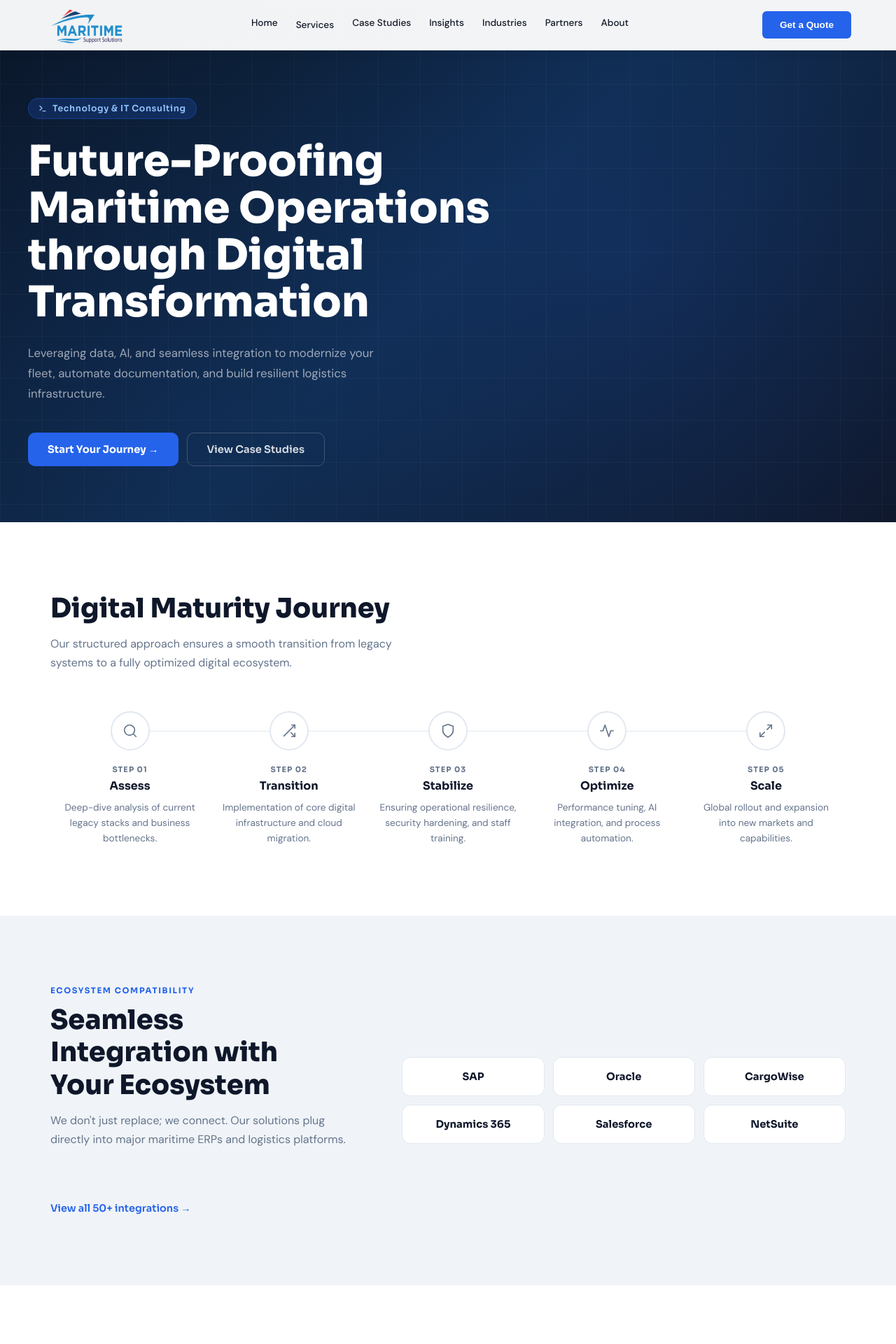
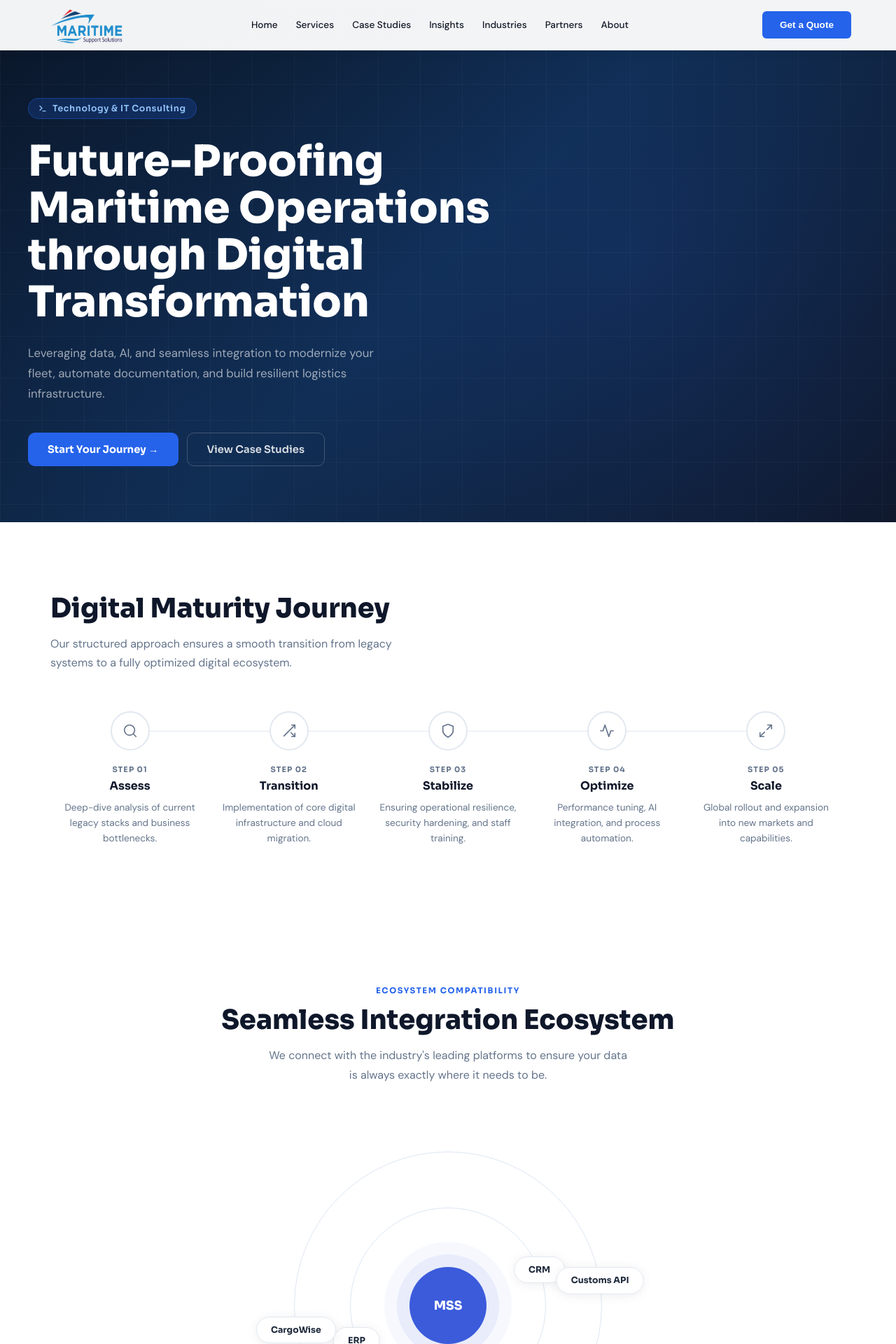
Before and after one commit to MSS-Smooth-Ocean-tech/MSS-Main-Website, a FastAPI app: page /technology in a window 1280 px wide. Shown: the top 1920 px of the page at 70% size. Run offline with FastAPI, Linux system fonts and the light colour scheme.

Commit message:
Add orbit-style ecosystem UI and animation
Introduce an interactive 'orbit' visualization for the Ecosystem section and minor nav alignment fix. Changes add new CSS for orbit scene, rings, center node, and pill-style integration badges (o-pill/o-pill-wrap), replace the previous grid/badge styles in technology.css, and tweak .mss-nav-links alignment in base.css. The ecosystem template was updated to render the orbit markup (rings, center, and several orbiting pills) and include centered heading/subtitle. A small inline script in technology_services.html animates the o-pill-wrap elements using requestAnimationFrame, positioning wrappers around the scene by radius/angle/speed (pills remain upright).

```diff
--- a/static/css/base.css
+++ b/static/css/base.css
@@ -47,6 +47,7 @@ ul { list-style: none; }
   display: flex;
   gap: 2px;
   margin-right: 16px;
+  align-items: baseline;
 }
 
 .mss-nav-links a {
--- a/static/css/technology.css
+++ b/static/css/technology.css
@@ -220,51 +220,74 @@
     line-height: 1.6;
   }
 
-  /* ── ECOSYSTEM ── */
-  .ecosystem-section { background: var(--bg); }
-  .ecosystem-grid {
-    display: grid;
-    grid-template-columns: 1fr 1.5fr;
-    gap: 80px;
+  .orbit-scene {
+  position: relative;
+  width: 520px;
+  height: 520px;
+  margin: 0 auto;
+}
+
+.o-ring {
+  position: absolute;
+  border-radius: 50%;
+  border: 1px solid #dde6f5;
+  top: 50%; left: 50%;
+  transform: translate(-50%, -50%);
+  pointer-events: none;
+}
+.o-ring-1 { width: 280px; height: 280px; }
+.o-ring-2 { width: 440px; height: 440px; }
+
+.o-center {
+  position: absolute;
+  top: 50%; left: 50%;
+  transform: translate(-50%, -50%);
+  width: 110px; height: 110px;
+  background: #3b5bdb;
+  border-radius: 50%;
+  display: flex;
   align-items: center;
+  justify-content: center;
+  font-family: 'Sora', sans-serif;
+  font-size: 1.1rem;
+  font-weight: 800;
+  color: #fff;
+  z-index: 10;
+  box-shadow:
+    0 0 0 18px rgba(59,91,219,0.08),
+    0 0 0 36px rgba(59,91,219,0.04);
 }
-  @media (max-width: 800px) { .ecosystem-grid { grid-template-columns: 1fr; gap: 40px; } }
 
-  .eco-integrations {
-    display: grid;
-    grid-template-columns: repeat(3, 1fr);
-    gap: 12px;
+.o-pill-wrap {
+  position: absolute;
+  top: 50%;
+  left: 50%;
+  z-index: 5;
+  /* JS positions these */
 }
-  .eco-badge {
+
+.o-pill {
   background: #fff;
-    border: 1.5px solid var(--border);
-    border-radius: 12px;
-    padding: 18px 12px;
+  border: 1.5px solid #e2e8f0;
+  border-radius: 100px;
+  padding: 10px 20px;
+  font-family: 'Sora', sans-serif;
+  font-size: 0.78rem;
+  font-weight: 700;
+  color: #1e293b;
+  white-space: nowrap;
   text-align: center;
-    font-family: 'Sora', sans-serif;
-    font-size: 0.92rem;
-    font-weight: 700;
-    color: var(--navy);
-    transition: border-color 0.2s, box-shadow 0.2s, transform 0.2s;
+  line-height: 1.3;
+  box-shadow: 0 2px 16px rgba(0,0,0,0.07);
+  transform: translate(-50%, -50%);
+  transition: border-color 0.2s, box-shadow 0.2s;
   cursor: default;
 }
-  .eco-badge:hover {
-    border-color: var(--blue);
-    box-shadow: 0 4px 20px rgba(37,99,235,0.1);
-    transform: translateY(-2px);
+.o-pill:hover {
+  border-color: #3b5bdb;
+  box-shadow: 0 4px 24px rgba(59,91,219,0.15);
+  color: #3b5bdb;
 }
-  .eco-view-all {
-    display: inline-flex;
-    align-items: center;
-    gap: 6px;
-    color: var(--blue);
-    font-family: 'Sora', sans-serif;
-    font-size: 0.9rem;
-    font-weight: 600;
-    margin-top: 20px;
-    transition: gap 0.2s;
-  }
-  .eco-view-all:hover { gap: 10px; }
 
 .lifecycle-section { background: #fff; }
 .lifecycle-wrap {
--- a/templates/pages/services/technology_services.html
+++ b/templates/pages/services/technology_services.html
@@ -44,5 +44,36 @@
     el.style.transition = 'opacity 0.5s ease, transform 0.5s ease';
     observer.observe(el);
   });
+
+  (function() {
+  const scene   = document.querySelector('.orbit-scene');
+  if (!scene) return;
+
+  const cx = scene.offsetWidth  / 2;
+  const cy = scene.offsetHeight / 2;
+
+  const nodes = Array.from(scene.querySelectorAll('.o-pill-wrap')).map(el => ({
+    el,
+    radius: parseFloat(el.dataset.radius),
+    speed:  parseFloat(el.dataset.speed),   // degrees per frame
+    angle:  parseFloat(el.dataset.angle),   // current angle in degrees
+  }));
+
+  function tick() {
+    nodes.forEach(n => {
+      n.angle += n.speed;
+      const rad = n.angle * Math.PI / 180;
+      const x   = cx + n.radius * Math.cos(rad);
+      const y   = cy + n.radius * Math.sin(rad);
+      // position the wrapper
+      n.el.style.left = x + 'px';
+      n.el.style.top  = y + 'px';
+      // pill itself is always upright — no rotation applied
+    });
+    requestAnimationFrame(tick);
+  }
+
+  tick();
+})();
 </script>
 {% endblock %}
--- a/templates/sections/services/technology-services/ecosystem.html
+++ b/templates/sections/services/technology-services/ecosystem.html
@@ -1,26 +1,29 @@
-<!-- ══ ECOSYSTEM COMPATIBILITY ══ -->
 <section class="ecosystem-section">
-  <div class="section-wrap">
-    <div class="ecosystem-grid">
+  <div class="section-wrap" style="text-align:center;">
+    <span class="eyebrow" style="display:block; text-align:center;">Ecosystem Compatibility</span>
+    <h2 class="sec-title" style="text-align:center;">Seamless Integration Ecosystem</h2>
+    <p class="sec-sub" style="max-width:520px; margin:0 auto 56px;">We connect with the industry's leading platforms to ensure your data is always exactly where it needs to be.</p>
 
-      <div>
-        <span class="eyebrow">Ecosystem Compatibility</span>
-        <h2 class="sec-title">Seamless Integration with Your Ecosystem</h2>
-        <p class="sec-sub">We don't just replace; we connect. Our solutions plug directly into major maritime ERPs and logistics platforms.</p>
-        <a href="#" class="eco-view-all">View all 50+ integrations →</a>
+    <div class="orbit-scene">
+      <div class="o-ring o-ring-1"></div>
+      <div class="o-ring o-ring-2"></div>
+      <div class="o-center">MSS</div>
+
+      <!-- Inner: ERP + CRM -->
+      <div class="o-pill-wrap" data-radius="140" data-speed="0.4" data-angle="0">
+        <div class="o-pill">ERP</div>
+      </div>
+      <div class="o-pill-wrap" data-radius="140" data-speed="0.4" data-angle="180">
+        <div class="o-pill">CRM</div>
       </div>
 
-      <div>
-        <div class="eco-integrations">
-          <div class="eco-badge">SAP</div>
-          <div class="eco-badge">Oracle</div>
-          <div class="eco-badge">CargoWise</div>
-          <div class="eco-badge">Dynamics 365</div>
-          <div class="eco-badge">Salesforce</div>
-          <div class="eco-badge">NetSuite</div>
-        </div>
+      <!-- Outer: Customs API + CargoWise -->
+      <div class="o-pill-wrap" data-radius="220" data-speed="-0.25" data-angle="90">
+        <div class="o-pill">Customs API</div>
       </div>
-
+      <div class="o-pill-wrap" data-radius="220" data-speed="-0.25" data-angle="270">
+        <div class="o-pill">CargoWise</div>
+      </div>
     </div>
   </div>
 </section>
```
Lines whose indentation alone changed are shown as unchanged.
